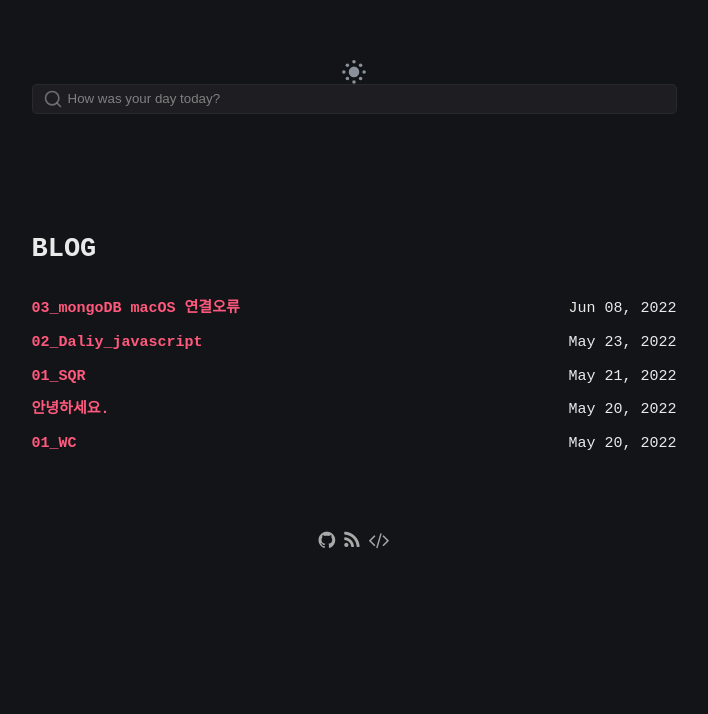
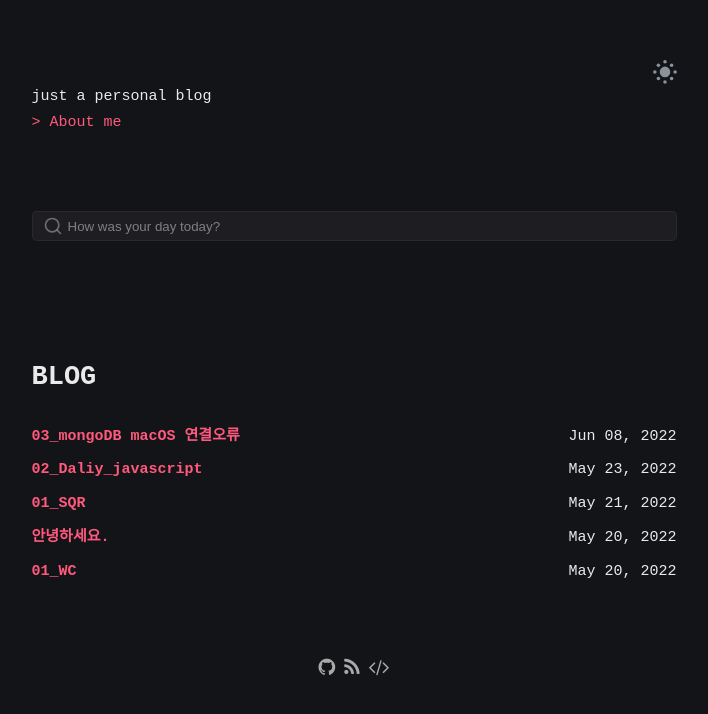
Before and after one commit to k-sub-git/younggunkim.github.io, a Jekyll site: the page built from index.html, in a window 1280 px wide. Shown: the top 714 px of the page, without its empty margins (286-994 px from the left). Built offline with Jekyll 4.4.1, drawn with Linux system fonts in a browser that asks for light colours.

Commit message:
Update index.html

```diff
--- a/index.html
+++ b/index.html
@@ -8,14 +8,14 @@ layout: default
             <div></div>
 
         </button>
-<!--     </div>
+    </div>
     <div class="bio">
 	    {{ site.description }}
         <p>
 	    <a href="{{ site.url }}{{ site.baseurl }}/about/">> About me</a>
         </p>
-    </div> -->
-	    <div></div>
+    </div>
+
 
 
 </section>
```
